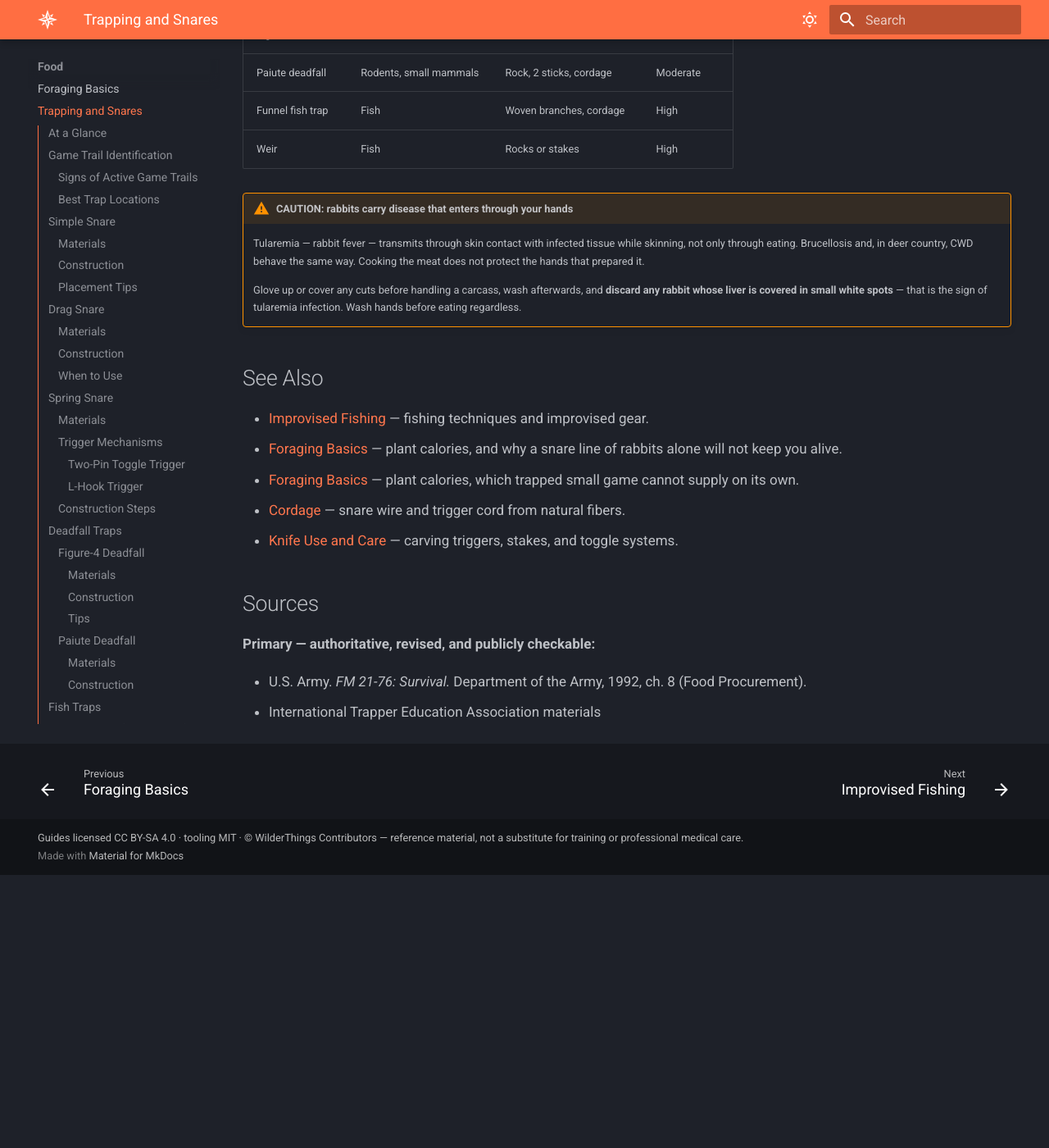
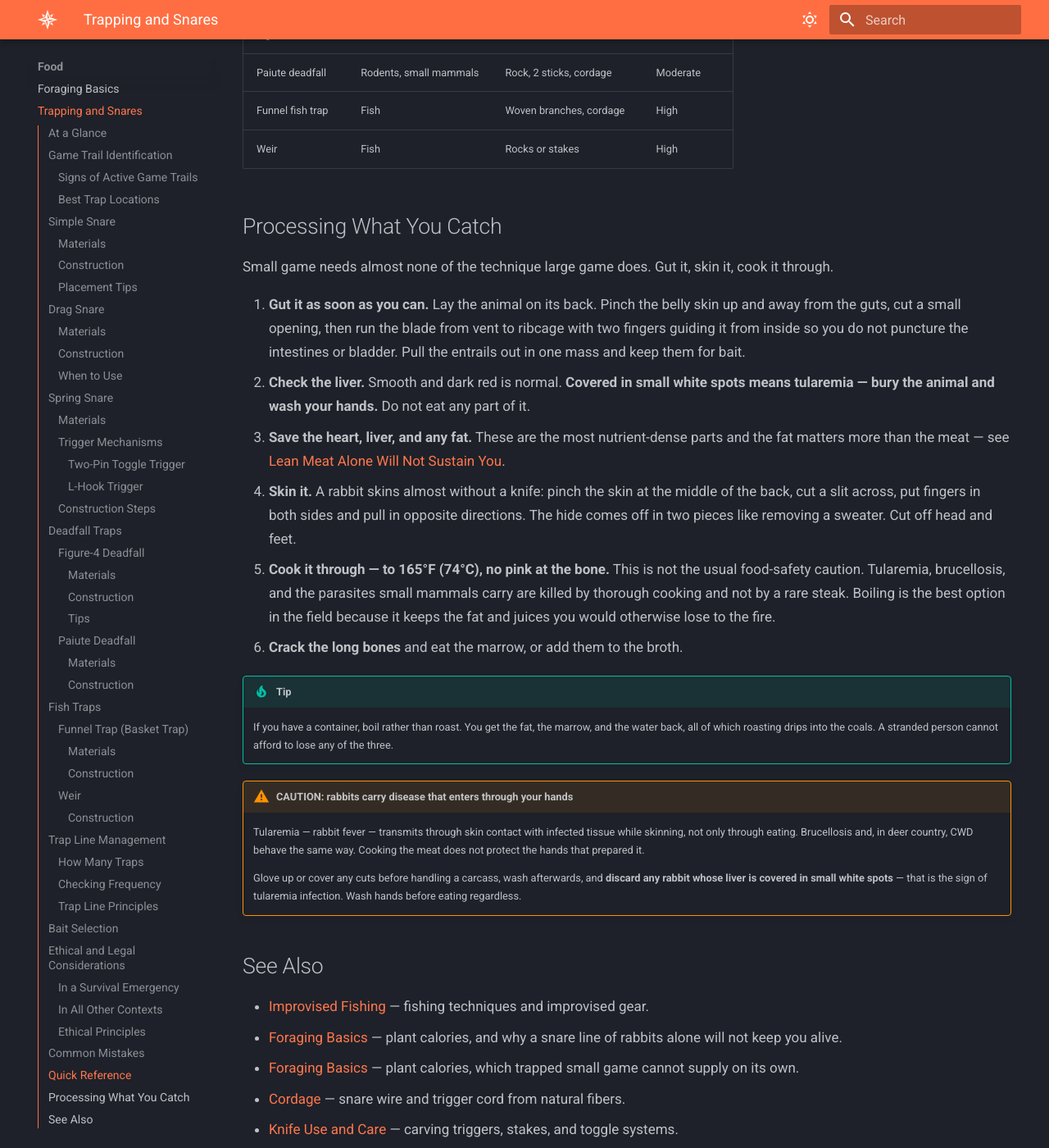
Before and after one commit to mmayden/WilderThings, an MkDocs documentation site: the page built from docs/food/trapping-and-snares.md, in a window 1280 px wide and 1400 px high, scrolled down 10322 px. Shown: the whole window at 82% size. Built offline with MkDocs 1.6.1 and Material for MkDocs 9.7.7, drawn with Linux system fonts in a browser that asks for light colours; before the commit the page ends 11389 px from its top, so only the background shows below that.

Commit message:
fix: the cut left snared game with no way to eat it
Archiving field-butchering removed the only place that explained how to
process an animal. trapping-and-snares still tells you how to catch a
rabbit and then stops. Improvised fishing was unaffected, because it
carries its own cleaning and cooking sections, and insect foraging
includes preparation with each species — snared game was the one chain
the cut broke.

Added a short processing section scoped to what a stranded person needs,
not what field-butchering contained. That guide was about large game and
storing meat for weeks; this is gut it, check it, skin it, cook it
through.

Kept the parts that carry actual risk rather than technique:

- Guiding the blade from inside with two fingers so the intestines and
  bladder are not punctured, since spilling gut contents over the meat is
  the realistic way this goes wrong.
- The liver check. Smooth dark red is normal; small white spots mean
  tularemia and the animal gets buried. That check was in the archived
  guide and is the single most useful thing in this section.
- Cook to 165°F with no pink at the bone. This is not ordinary food-safety
  caution — tularemia, brucellosis and small-mammal parasites are killed
  by thorough cooking and not by a rare steak.
- Boil rather than roast where a container exists. Roasting drips the fat,
  the marrow and the moisture into the coals, and a stranded person cannot
  afford to lose any of the three. That connects to the lean-meat problem
  rescued into foraging-basics.

Found by walking the survival priority chain against the post-cut corpus
rather than by a link check — nothing was broken, because nothing linked
to the missing content in the first place. A procedure can be orphaned
without leaving a dangling reference.

Co-Authored-By: Claude Opus 5 (1M context) <noreply@anthropic.com>

```diff
--- a/docs/food/trapping-and-snares.md
+++ b/docs/food/trapping-and-snares.md
@@ -309,6 +309,34 @@ Use whatever methods keep you alive. Survival overrides game regulations. After
 | Funnel fish trap | Fish | Woven branches, cordage | High |
 | Weir | Fish | Rocks or stakes | High |
 
+## Processing What You Catch
+
+Small game needs almost none of the technique large game does. Gut it, skin it, cook it
+through.
+
+1. **Gut it as soon as you can.** Lay the animal on its back. Pinch the belly skin up and
+   away from the guts, cut a small opening, then run the blade from vent to ribcage with
+   two fingers guiding it from inside so you do not puncture the intestines or bladder.
+   Pull the entrails out in one mass and keep them for bait.
+2. **Check the liver.** Smooth and dark red is normal. **Covered in small white spots
+   means tularemia — bury the animal and wash your hands.** Do not eat any part of it.
+3. **Save the heart, liver, and any fat.** These are the most nutrient-dense parts and
+   the fat matters more than the meat — see
+   [Lean Meat Alone Will Not Sustain You](foraging-basics.md#lean-meat-alone-will-not-sustain-you).
+4. **Skin it.** A rabbit skins almost without a knife: pinch the skin at the middle of the
+   back, cut a slit across, put fingers in both sides and pull in opposite directions. The
+   hide comes off in two pieces like removing a sweater. Cut off head and feet.
+5. **Cook it through — to 165°F (74°C), no pink at the bone.** This is not the usual
+   food-safety caution. Tularemia, brucellosis, and the parasites small mammals carry are
+   killed by thorough cooking and not by a rare steak. Boiling is the best option in the
+   field because it keeps the fat and juices you would otherwise lose to the fire.
+6. **Crack the long bones** and eat the marrow, or add them to the broth.
+
+!!! tip
+    If you have a container, boil rather than roast. You get the fat, the marrow, and the
+    water back, all of which roasting drips into the coals. A stranded person cannot
+    afford to lose any of the three.
+
 !!! warning "CAUTION: rabbits carry disease that enters through your hands"
     Tularemia — rabbit fever — transmits through skin contact with infected tissue while
     skinning, not only through eating. Brucellosis and, in deer country, CWD behave the
```
